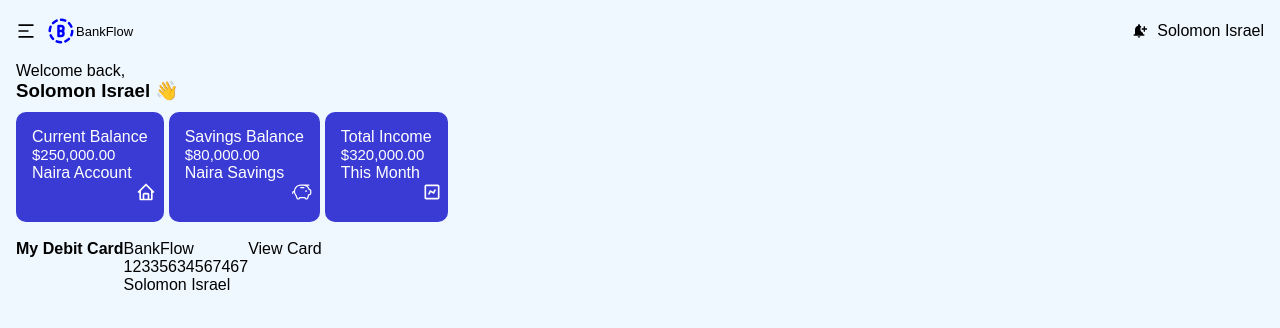
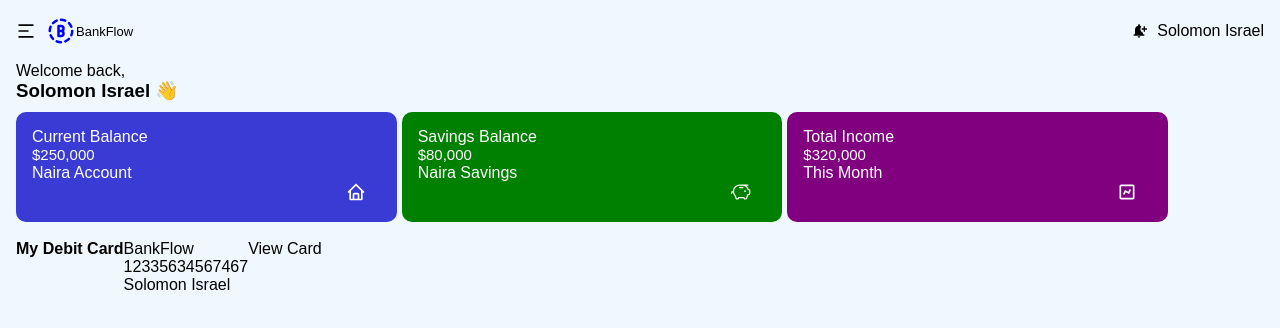
Before and after one commit to Solomon-israel/bank-app, a React (Vite) app: page / in a window 1280 px wide. Shown: the top 328 px of the page. Built offline with nearby package versions, Linux system fonts and the light colour scheme.

Commit message:
changed the cards styling

```diff
--- a/src/App.jsx
+++ b/src/App.jsx
@@ -36,19 +36,19 @@ export default function App() {
         <div className={styles.balance_cards_container}>
           <div className={styles.balance_cards}>
             <p>Current Balance</p>
-            <span className={styles.balance_cards_amount}>$250,000.00</span>
+            <span className={styles.balance_cards_amount}>$250,000</span>
             <p>Naira Account</p>
             <BiHome className={styles.balance_cards_icon} />
           </div>
           <div className={styles.balance_cards}>
             <p>Savings Balance</p>
-            <span className={styles.balance_cards_amount}>$80,000.00</span>
+            <span className={styles.balance_cards_amount}>$80,000</span>
             <p>Naira Savings</p>
             <PiPiggyBank className={styles.balance_cards_icon} />
           </div>
           <div className={styles.balance_cards}>
             <p>Total Income</p>
-            <span className={styles.balance_cards_amount}>$320,000.00</span>
+            <span className={styles.balance_cards_amount}>$320,000</span>
             <p>This Month</p>
             <BiChart className={styles.balance_cards_icon} />
           </div>
--- a/src/App.module.css
+++ b/src/App.module.css
@@ -76,9 +76,10 @@ body {
   border-radius: 10px;
   padding: 1rem;
   margin-bottom: 0.5rem;
+  flex: 1;
 }
 
-.balance_cards span{
+.balance_cards span {
   font-size: 15px;
   /* margin-bottom: 20px; */
 }
@@ -95,3 +96,11 @@ body {
 .debit_card_container {
   display: flex;
 }
+
+.balance_cards:nth-child(2) {
+  background-color: hsl(120, 100%, 25%);
+}
+
+.balance_cards:nth-child(3) {
+  background-color: hsl(300, 100%, 25%);
+}
```
